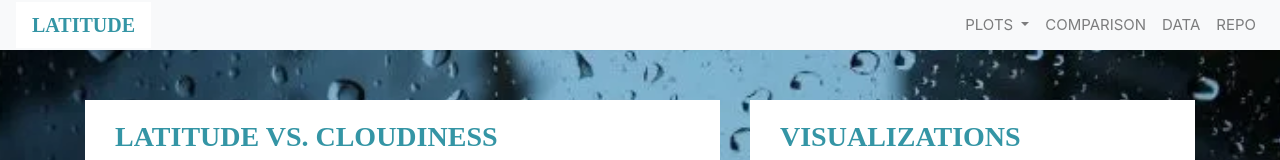
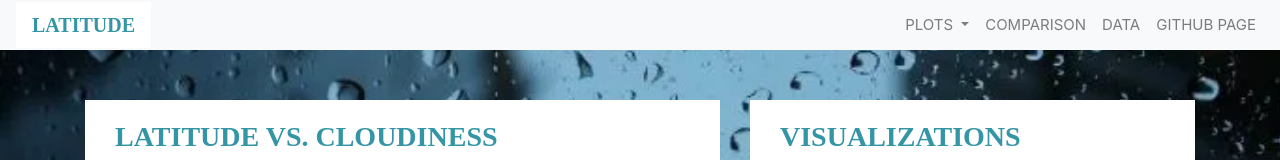
Before and after one commit to nish1810/nish1810, a plain HTML site: page Web-Design-Challenge/cloudiness.html in a window 1280 px wide. Shown: the top 160 px of the page. Drawn offline with nearby package versions, Linux system fonts and the light colour scheme.

Commit message:
Update cloudiness.html

```diff
--- a/Web-Design-Challenge/cloudiness.html
+++ b/Web-Design-Challenge/cloudiness.html
@@ -37,7 +37,7 @@
                         <a class="nav-link" href="data.html">DATA</a>
                     </li>
                     <li class="nav-item">
-                        <a class="nav-link" href="https://github.com/amagsino/Web-Design-Challenge">REPO</a>
+                        <a class="nav-link" href="https://nish1810.github.io/Web-Design-Challenge/index.html">GITHUB PAGE</a>
                     </li>
                 </ul>
             </div>
```
